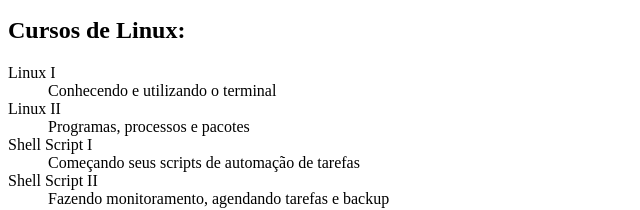
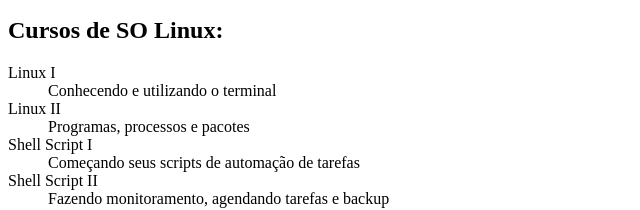
Before and after one commit to lupesii/Curso-Git, a plain HTML site: page index.html in a window 1280 px wide. Shown: the part 250-460 px from the top of the page, 0-640 px from the left. Drawn offline with Linux system fonts and the light colour scheme.

Commit message:
Alterando titulo da lista de cursos de linux

```diff
--- a/index.html
+++ b/index.html
@@ -24,7 +24,7 @@
         <dd>Introdução a orquestração de containers</dd>
     </dl>
 
-    <h2>Cursos de Linux:</h2>
+    <h2>Cursos de SO Linux:</h2>
 
     <dl>
         <dt>Linux I</dt>
```
